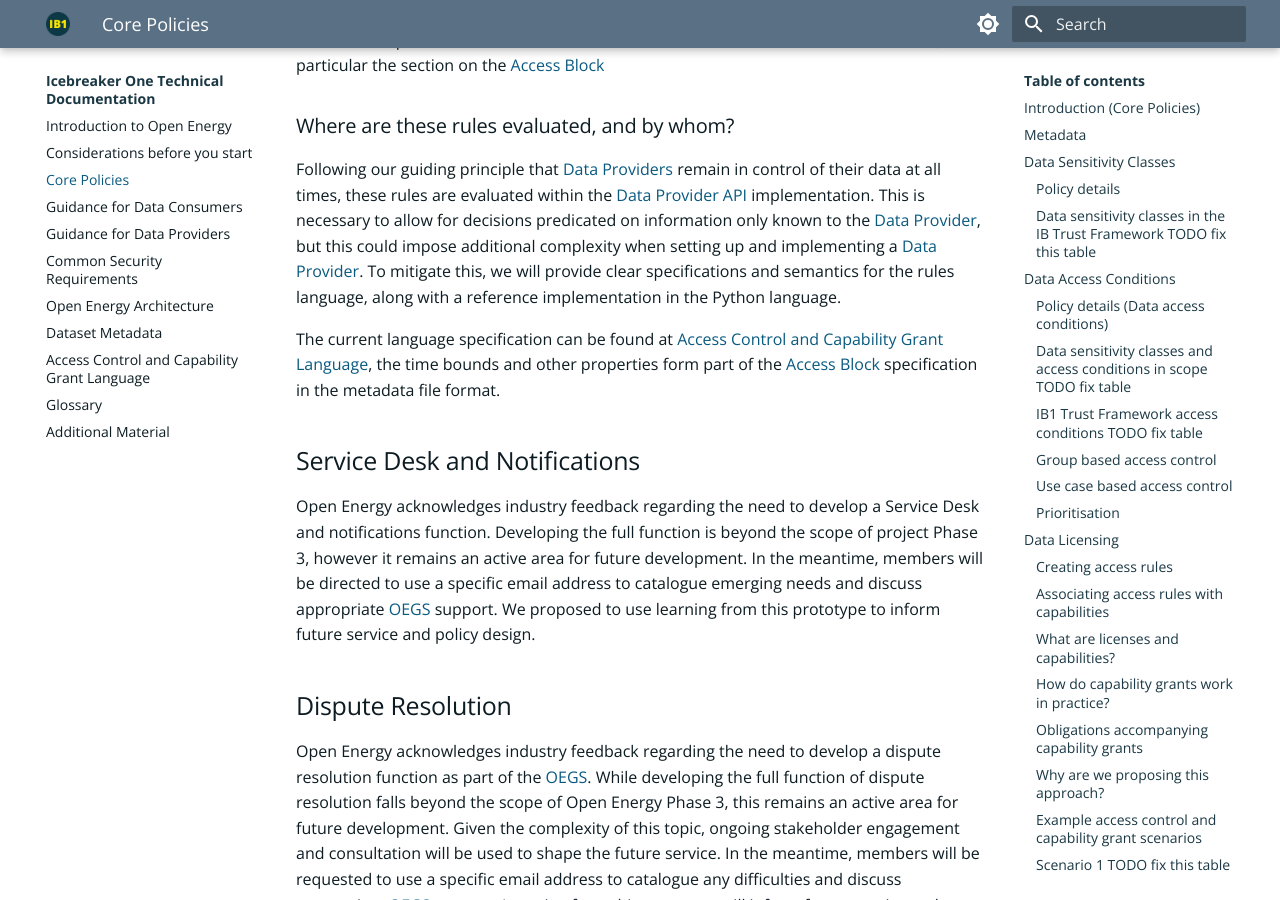
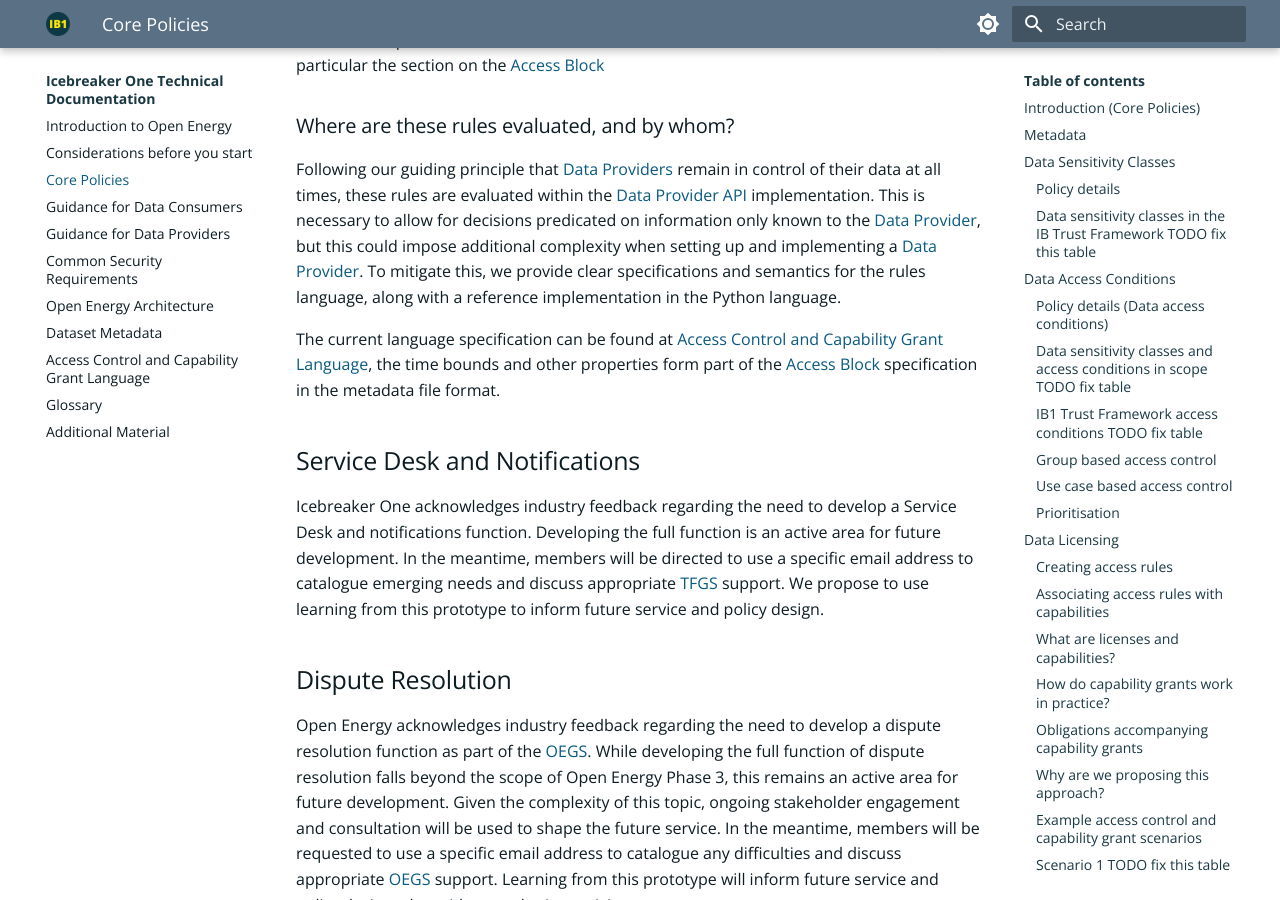
Before and after one commit to icebreakerone/ib1-technical-docs, an MkDocs documentation site: the page built from docs/ops_guidelines/common_policies.md, in a window 1280 px wide and 900 px high, scrolled down 15109 px. Built offline with MkDocs 1.6.1 and Material for MkDocs 9.7.7, drawn with Linux system fonts in a browser that asks for light colours; the version menu is left out.

Commit message:
docs/ops_guidelines/common_policies.md updated from https://stackedit.net/

```diff
--- a/docs/ops_guidelines/common_policies.md
+++ b/docs/ops_guidelines/common_policies.md
@@ -437,27 +437,20 @@ licence-changes as this remains within the legal rights of the [Data Provider](.
 
 ### Where are these rules specified?
 
-The access control, capability, and obligation grants form part of the metadata for a dataset. This is expressed in a
-file, hosted and maintained by the [Data Provider](../glossary.md#term-Data-Provider) responsible for the data set. The provisional structure of the entire
-file can be found at [Data Set Metadata](../metadata.md#data-set-metadata), in particular the section on the [Access Block](../metadata.md#access-block)
+The access control, capability, and obligation grants form part of the metadata for a dataset. This is expressed in a file, hosted and maintained by the [Data Provider](../glossary.md#term-Data-Provider) responsible for the data set. The provisional structure of the entire file can be found at [Data Set Metadata](../metadata.md#data-set-metadata), in particular the section on the [Access Block](../metadata.md#access-block)
 
 ### Where are these rules evaluated, and by whom?
 
-Following our guiding principle that [Data Providers](../glossary.md#term-Data-Provider) remain in control of their data at all times, these rules are
-evaluated within the [Data Provider](../glossary.md#term-Data-Provider) [API](../glossary.md#term-Application-programming-interface) implementation. This is necessary to allow for decisions predicated on
-information only known to the [Data Provider](../glossary.md#term-Data-Provider), but this could impose additional complexity when setting up and
-implementing a [Data Provider](../glossary.md#term-Data-Provider). To mitigate this, we will provide clear specifications and semantics for the rules
-language, along with a reference implementation in the Python language.
+Following our guiding principle that [Data Providers](../glossary.md#term-Data-Provider) remain in control of their data at all times, these rules are evaluated within the [Data Provider](../glossary.md#term-Data-Provider) [API](../glossary.md#term-Application-programming-interface) implementation. This is necessary to allow for decisions predicated on information only known to the [Data Provider](../glossary.md#term-Data-Provider), but this could impose additional complexity when setting up and implementing a [Data Provider](../glossary.md#term-Data-Provider). To mitigate this, we provide clear specifications and semantics for the rules language, along with a reference implementation in the Python language.
 
-The current language specification can be found at [Access Control and Capability Grant Language](../access_control_specification.md#access-control-and-capability-grant-language), the time bounds
-and other properties form part of the [Access Block](../metadata.md#access-block) specification in the metadata file format.
+The current language specification can be found at [Access Control and Capability Grant Language](../access_control_specification.md#access-control-and-capability-grant-language), the time bounds and other properties form part of the [Access Block](../metadata.md#access-block) specification in the metadata file format.
 
 ## Service Desk and Notifications
 
-Open Energy acknowledges industry feedback regarding the need to develop a Service Desk and notifications function.
-Developing the full function is beyond the scope of project Phase 3, however it remains an active area for future
+Icebreaker One acknowledges industry feedback regarding the need to develop a Service Desk and notifications function.
+Developing the full function is an active area for future
 development. In the meantime, members will be directed to use a specific email address to catalogue emerging needs and
-discuss appropriate [OEGS](../glossary.md#term-Open-Energy-Governance-Service) support. We proposed to use learning from this prototype to inform future service and policy
+discuss appropriate [TFGS](../glossary.md#term-Trust-Framework-Governance-Service) support. We propose to use learning from this prototype to inform future service and policy
 design.
 
 ## Dispute Resolution
```
Also changed, not shown: other parts of docs/ops_guidelines/common_policies.md (+2 -2 lines).
